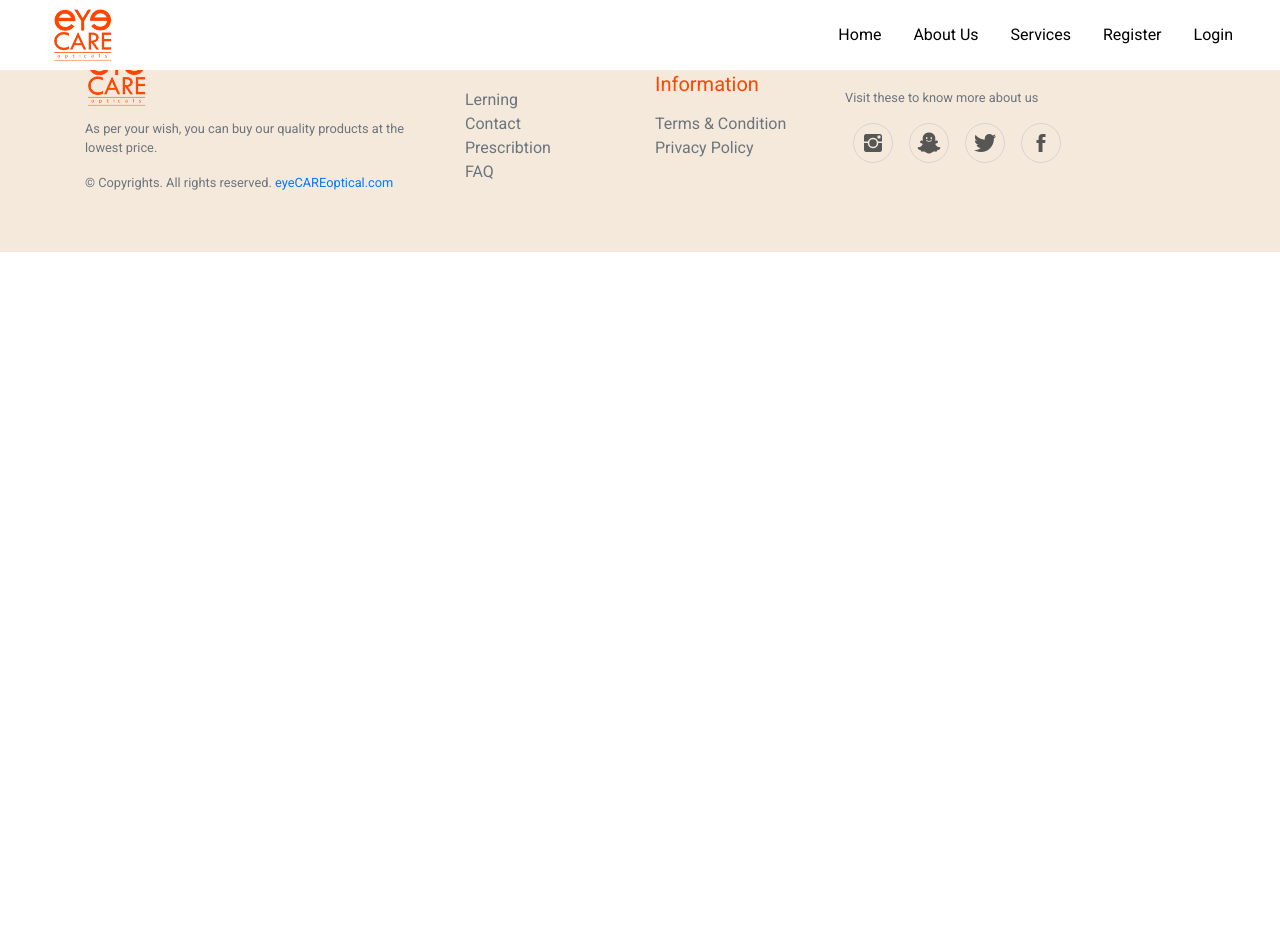
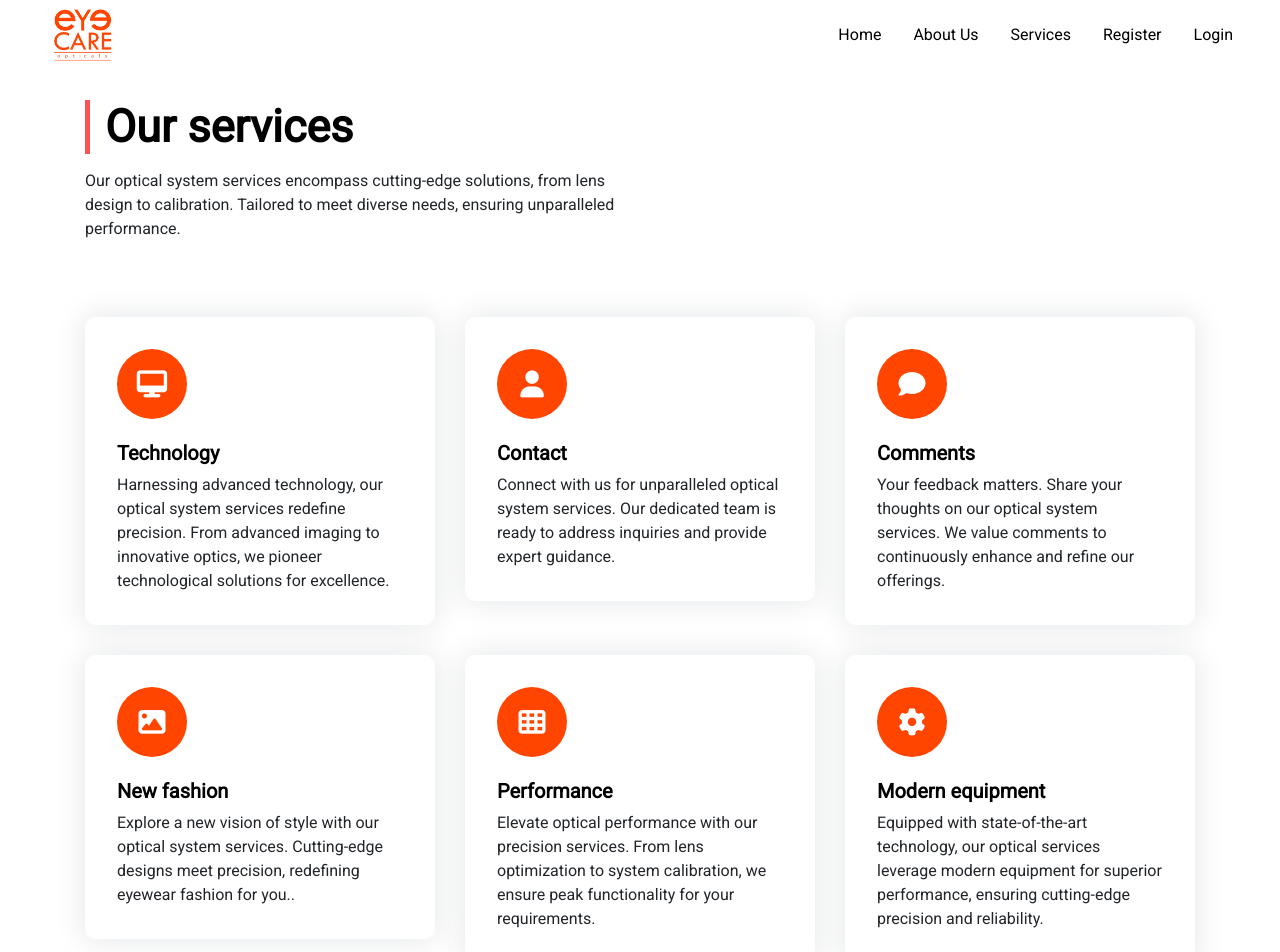
Before and after one commit to AbhishekPeiris/eYeCAREopticals, a React (Create React App) app in the folder frontend/: page /services in a window 1280 px wide. Shown: the top 952 px of the page. Before the commit the page ends 800 px from the top, so only its background shows below. Built offline with nearby package versions, Linux system fonts and the light colour scheme.

Commit message:
services

```diff
--- a/frontend/src/App.js
+++ b/frontend/src/App.js
@@ -9,6 +9,7 @@ import ProfileScreen from './screens/ProfileScreen';
 import BookingScreen from './screens/BookingScreen';
 import EditUserScreen from './screens/EditUserScreen';
 import AboutUsScreen from './screens/AboutUsScreen';
+import ServicesScreen from './screens/ServicesScreen';
 
 function App() {
   return (
@@ -26,6 +27,7 @@ function App() {
           <Route path='/bookings' element={<BookingScreen />} />
           <Route path='/editprofile/:userId' element={<EditUserScreen />} />
           <Route path='/aboutus' element={<AboutUsScreen />} />
+          <Route path='/services' element={<ServicesScreen />} />
           <Route path='/' element={<HomeScreen />} />
 
         </Routes>
--- /dev/null
+++ b/frontend/src/screens/ServicesScreen.js
@@ -0,0 +1,100 @@
+import React from 'react';
+import styles from '../styles/Services.css';
+
+
+const ServicesScreen = () => {
+    return (
+        <div>
+            <section class="section services-section" id="services">
+    <div class="container">
+        <div class="row">
+            <div class="col-lg-6">
+                <div class="section-title">
+                    <h2 data-aos="fade-right">Our services</h2>
+                    <p data-aos="fade-left">Our optical system services encompass cutting-edge solutions, from lens design to calibration. Tailored to meet diverse needs, ensuring unparalleled performance.</p>
+                </div>
+            </div>
+        </div>
+        <div class="row">
+
+            <div class="col-sm-6 col-lg-4" data-aos="zoom-in">
+                <div class="feature-box-1">
+                    <div class="icon">
+                        <i class="fa fa-desktop"></i>
+                    </div>
+                    <div class="feature-content">
+                        <h5>Technology</h5>
+                        <p>Harnessing advanced technology, our optical system services redefine precision. From advanced imaging to innovative optics, we pioneer technological solutions for excellence.</p>
+                    </div>
+                </div>
+            </div>
+
+            <div class="col-sm-6 col-lg-4" data-aos="zoom-in">
+                <div class="feature-box-1">
+                    <div class="icon">
+                        <i class="fa fa-user"></i>
+                    </div>
+                    <div class="feature-content">
+                        <h5>Contact</h5>
+                        <p>Connect with us for unparalleled optical system services. Our dedicated team is ready to address inquiries and provide expert guidance.</p>
+                    </div>
+                </div>
+            </div>
+
+            <div class="col-sm-6 col-lg-4" data-aos="zoom-in">
+                <div class="feature-box-1">
+                    <div class="icon">
+                        <i class="fa fa-comment"></i>
+                    </div>
+                    <div class="feature-content">
+                        <h5>Comments</h5>
+                        <p>Your feedback matters. Share your thoughts on our optical system services. We value comments to continuously enhance and refine our offerings.</p>
+                    </div>
+                </div>
+            </div>
+
+            <div class="col-sm-6 col-lg-4" data-aos="zoom-in">
+                <div class="feature-box-1">
+                    <div class="icon">
+                        <i class="fa fa-image"></i>
+                    </div>
+                    <div class="feature-content">
+                        <h5>New fashion</h5>
+                        <p>Explore a new vision of style with our optical system services. Cutting-edge designs meet precision, redefining eyewear fashion for you..</p>
+                    </div>
+                </div>
+            </div>
+
+            <div class="col-sm-6 col-lg-4" data-aos="zoom-in">
+                <div class="feature-box-1">
+                    <div class="icon">
+                        <i class="fa fa-th"></i>
+                    </div>
+                    <div class="feature-content">
+                        <h5>Performance</h5>
+                        <p>Elevate optical performance with our precision services. From lens optimization to system calibration, we ensure peak functionality for your requirements.</p>
+                    </div>
+                </div>
+            </div>
+
+            <div class="col-sm-6 col-lg-4" data-aos="zoom-in">
+                <div class="feature-box-1">
+                    <div class="icon">
+                        <i class="fa fa-cog"></i>
+                    </div>
+                    <div class="feature-content">
+                        <h5>Modern equipment</h5>
+                        <p>
+Equipped with state-of-the-art technology, our optical services leverage modern equipment for superior performance, ensuring cutting-edge precision and reliability.</p>
+                    </div>
+                </div>
+            </div>
+
+        </div>
+    </div>
+</section>
+        </div>
+    );
+}
+
+export default ServicesScreen;
--- /dev/null
+++ b/frontend/src/styles/Services.css
@@ -0,0 +1,50 @@
+.feature-box-1 {
+  padding: 32px;
+  box-shadow: 0 0 30px rgba(31, 45, 61, 0.125);
+  margin: 15px 0;
+  position: relative;
+  z-index: 1;
+  border-radius: 10px;
+  overflow: hidden;
+  -moz-transition: ease all 0.35s;
+  -o-transition: ease all 0.35s;
+  -webkit-transition: ease all 0.35s;
+  transition: ease all 0.35s;
+  top: 0;
+}
+.feature-box-1 .icon {
+  width: 70px;
+  height: 70px;
+  line-height: 70px;
+  background: #ff4500;
+  color: #ffffff;
+  text-align: center;
+  border-radius: 50%;
+  margin-bottom: 22px;
+  font-size: 27px;
+}
+.feature-box-1 .icon i {
+  line-height: 70px;
+}
+.feature-box-1 h5 {
+  color: black;
+  font-weight: 600;
+}
+.feature-box-1 p {
+  margin: 0;
+}
+.section {
+    padding: 100px 0;
+    position: relative;
+}
+.section-title {
+    padding-bottom: 45px;
+}
+.section-title h2 {
+    font-weight: 700;
+    color: black;
+    font-size: 45px;
+    margin: 0 0 15px;
+    border-left: 5px solid #fc5356;
+    padding-left: 15px;
+}
```
